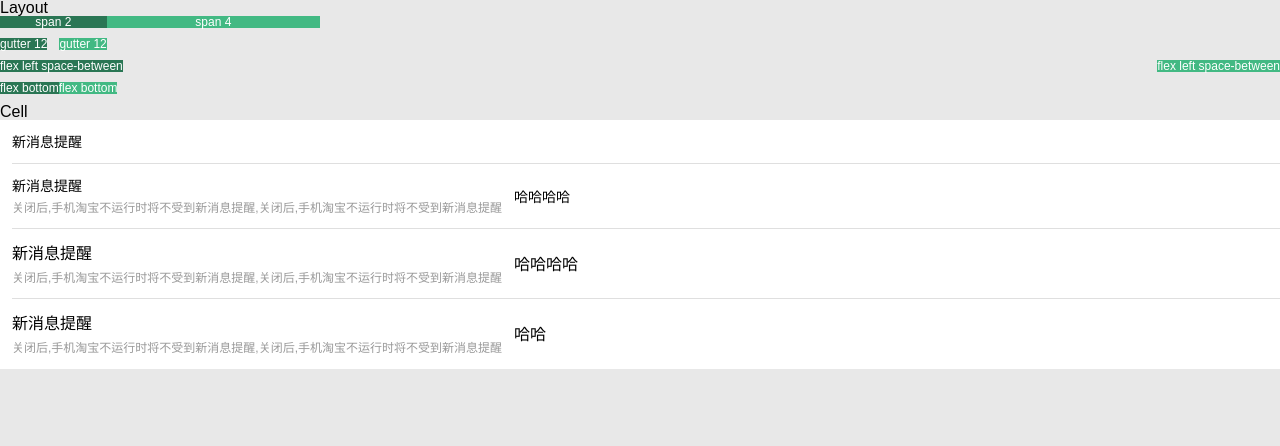
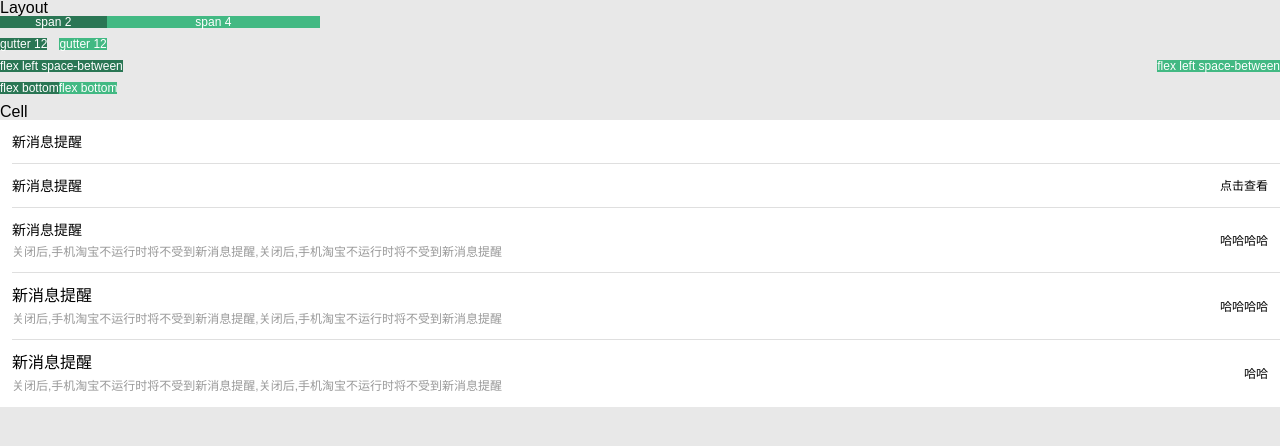
Before and after one commit to vita2333/vue2-taobao-mobile, a Vue app: page /#/ in a window 1280 px wide. Shown: the top 446 px of the page. Built offline with nearby package versions, Linux system fonts and the light colour scheme; a small style sheet from the web is missing.

Commit message:
opt: cell: title grow + value no shrink

```diff
--- a/src/components/cell/demo/index.vue
+++ b/src/components/cell/demo/index.vue
@@ -1,10 +1,10 @@
 <template>
   <div>
+    <vita-cell title="新消息提醒" is-link></vita-cell>
+    <vita-cell title="新消息提醒" value="点击查看" is-link></vita-cell>
     <vita-cell
       title="新消息提醒"
-    ></vita-cell>
-    <vita-cell
-      title="新消息提醒"
+      :is-link="true"
       label="关闭后,手机淘宝不运行时将不受到新消息提醒,关闭后,手机淘宝不运行时将不受到新消息提醒"
       value="哈哈哈哈"
     ></vita-cell>
@@ -19,16 +19,21 @@
       title="新消息提醒"
       label="关闭后,手机淘宝不运行时将不受到新消息提醒,关闭后,手机淘宝不运行时将不受到新消息提醒"
       value="哈哈"
-    ></vita-cell>
+    >
+      <vita-icon slot="right-icon" name="ellipsis"></vita-icon>
+    </vita-cell>
   </div>
 </template>
 
 <script>
 import Vue from 'vue'
 import cell from '@/components/cell'
+import icon from '@/components/icon'
 import '@/components/cell/index.less'
+import '@/components/icon/index.less'
 
 Vue.use(cell)
+Vue.use(icon)
 export default {}
 </script>
 
--- a/src/components/cell/index.less
+++ b/src/components/cell/index.less
@@ -6,28 +6,40 @@
   box-sizing: border-box;
   width: 100%;
   overflow: hidden;
-  color: #000;
-  font-size: 14px;
-  line-height: 20px;
+  color: @text-black;
+  font-size: @font-size-base;
+  line-height: @font-size-base + 6;
   background-color: #fff;
+  justify-content: space-between;
   padding: @padding-base;
   &:not(:last-child)::after {
     .hairline-bottom(@border-color, @padding-base);
   }
-
+  &__title {
+    flex-grow: 1;
+  }
   &__label {
     margin-top: 3px;
-    font-size: 12px;
-    color: #999;
-    line-height: 18px;
+    font-size: @font-size-sm;
+    color: @text-gray;
+    line-height: @font-size-sm+6;
   }
   &__value {
     flex-shrink: 0;
     align-self: center;
     padding-left: @padding-base;
+    position: relative;
+    text-align: right;
+    font-size: @font-size-sm;
   }
+  &__right-icon {
+    align-self: center;
+    color: @text-gray;
+    @font-size-base+5;
+  }
+
   &--large {
-    font-size: 16px;
-    line-height: 25px;
+    font-size: @font-size-lg;
+    line-height: @font-size-lg+6;
   }
 }
--- a/src/components/cell/index.tsx
+++ b/src/components/cell/index.tsx
@@ -3,16 +3,26 @@ import { CreateElement } from 'vue'
 import { DefaultProps, ScopedSlots } from '@/utils/types'
 import { isDef } from '@/utils'
 import { Mod } from '@/utils/create/bem'
+import Icon from '@/components/icon'
+import '@/components/icon/index.less'
 
 const [createComponent, bem] = createNamespace('cell')
+export const cellProps = {
+  icon: String,
+  size: String,
+  isLink: Boolean,
+  title: [Number, String],
+  value: [Number, String],
+  label: [Number, String],
+}
 
 function Cell(
   h: CreateElement,
   props: DefaultProps,
-  slots: ScopedSlots,
+  slots: ScopedSlots
   // context: RenderContext<DefaultProps>
 ) {
-  const { title, label, size, value } = props
+  const { title, label, size, value, isLink } = props
   const showTitle = slots.title || isDef(title)
 
   function Label() {
@@ -32,6 +42,15 @@ function Cell(
       )
     }
   }
+  function RightIcon() {
+    let rightIconSlot = slots['right-icon']
+    if (!rightIconSlot && isLink) {
+      rightIconSlot = () => <Icon name={'arrow-right'}></Icon>
+    }
+    if (rightIconSlot) {
+      return <span class={bem('right-icon')}>{rightIconSlot()}</span>
+    }
+  }
   function Value() {
     const showValue = slots.label || isDef(value)
     if (showValue) {
@@ -40,6 +59,7 @@ function Cell(
       )
     }
   }
+
   const classes: Mod = {}
   if (size) {
     classes[size] = size
@@ -48,7 +68,10 @@ function Cell(
     <div class={bem(classes)}>
       {Title()}
       {Value()}
+      {RightIcon()}
     </div>
   )
 }
+Cell.props = cellProps
+
 export default createComponent(Cell)
--- /dev/null
+++ b/src/components/icon/index.js
@@ -0,0 +1,14 @@
+import { createNamespace } from '@/utils/create'
+
+const [createComponent, bem] = createNamespace('icon')
+export default createComponent({
+  props: {
+    name: String,
+    size: String,
+    color: String,
+  },
+  render() {
+    const { name, size, color } = this
+    return <i class={bem([name, size, color])}></i>
+  },
+})
--- /dev/null
+++ b/src/components/icon/index.less
@@ -0,0 +1,18 @@
+@import url('//at.alicdn.com/t/font_1615377_zyr0n1amke.css');
+@import '../../style/var';
+.vita-icon {
+  font-size: @font-size-base+6;
+  color: inherit;
+  &--small {
+    font-size: @font-size-sm+5;
+  }
+  &--large {
+    font-size: @font-size-lg+6;
+  }
+  &--black {
+    color: @text-black;
+  }
+  &--gray {
+    color: @text-gray;
+  }
+}
--- a/src/style/var.less
+++ b/src/style/var.less
@@ -10,7 +10,19 @@
 @gray-9: #262626;
 @gray-10: #000000;
 
+@black: @gray-10;
+@white: @gray-1;
+@gray: @gray-5;
+
 @border-color: @gray-6;
+
+@text-black: @black;
+@text-gray: #999;
 
 @primary: #ff5000;
 @padding-base: 12px;
+@font-size-xl: 10px;
+@font-size-sm: 12px;
+@font-size-base: 14px;
+@font-size-lg: 16px;
+@font-size-xl: 18px;
```
